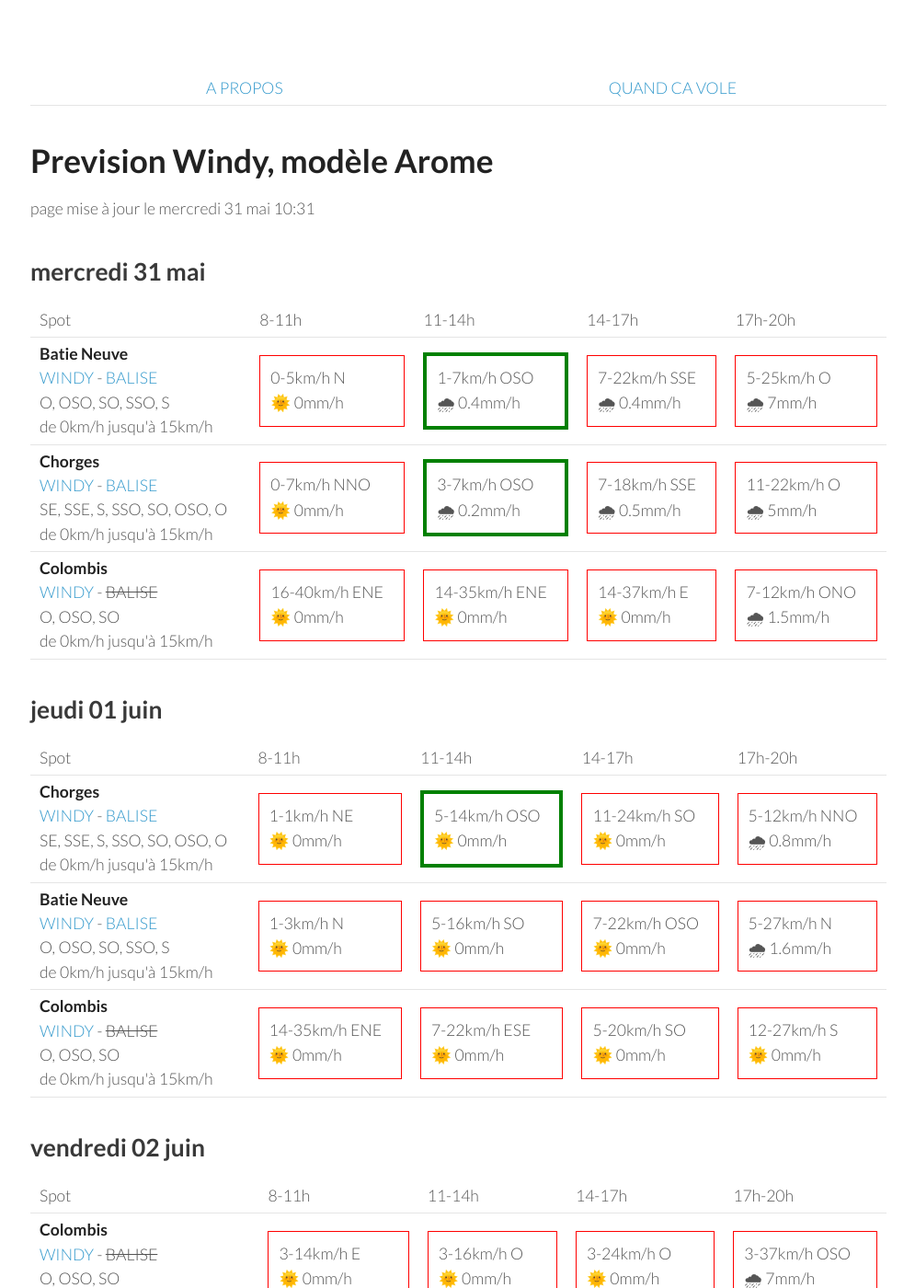
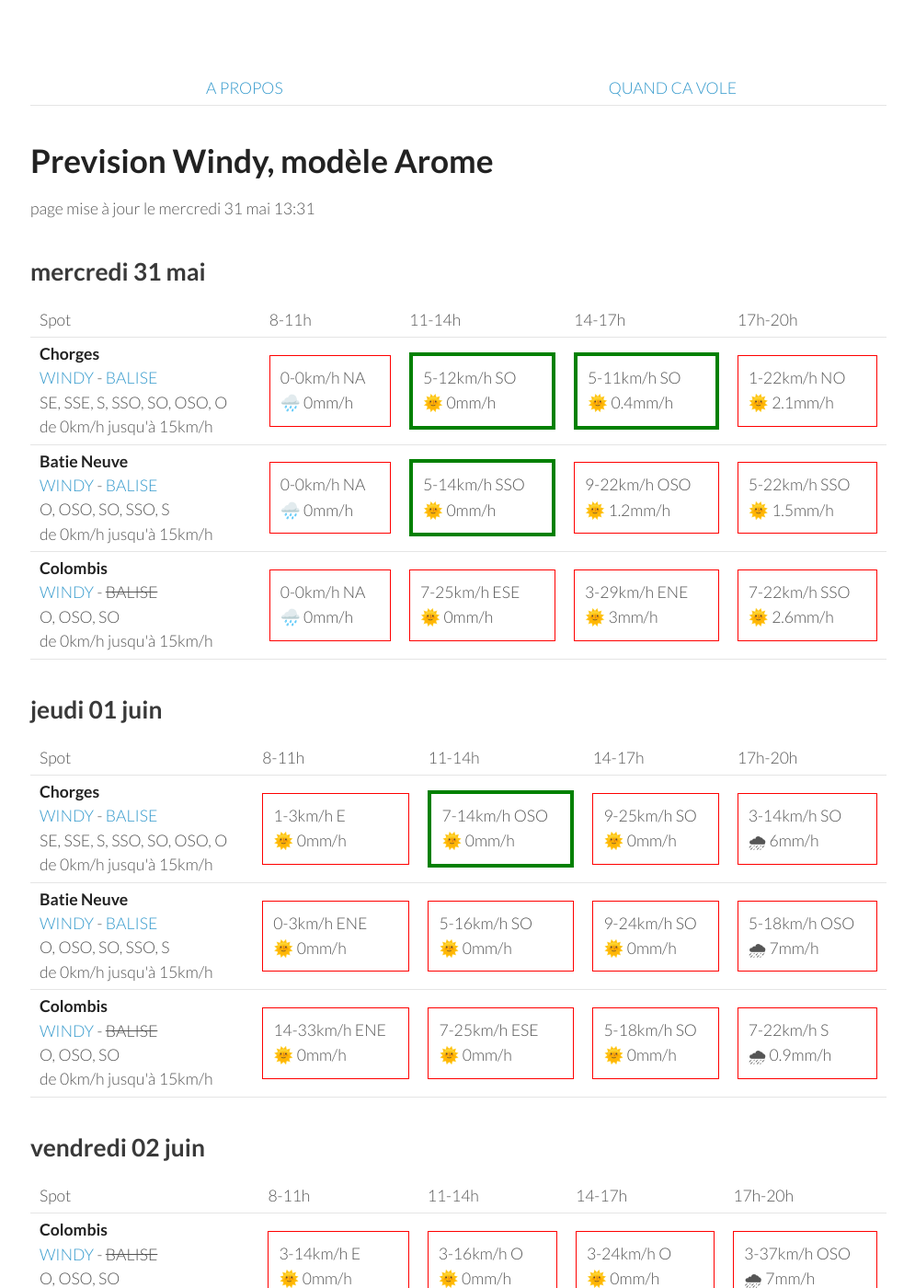
Before and after one commit to parapente-dans-le-nord/parapente-dans-le-nord.github.io, a Jekyll site: the page built from serre_poncon.markdown, in a window 1280 px wide and 1400 px high. Shown: the whole window at 92% size, without its empty margins (25-1020 px from the left). Built offline with Jekyll 4.4.1, drawn with Linux system fonts in a browser that asks for light colours.

Commit message:
update index.markdown

```diff
--- a/serre_poncon.markdown
+++ b/serre_poncon.markdown
@@ -7,7 +7,7 @@ title:  "Tous les spots"
 {: .links}
 
 # Prevision Windy, modèle Arome
-page mise à jour le mercredi 31 mai 10:31
+page mise à jour le mercredi 31 mai 13:31
 
 ## mercredi 31 mai
 
@@ -22,33 +22,30 @@ page mise à jour le mercredi 31 mai 10:31
       <td>17h-20h</td>
     </tr>
 <tr>
-        <td><strong>Batie Neuve</strong><br><a href="https://windy.com/44.584/6.236?44.559,6.262,10,m:eTtagly">WINDY</a> - <span class=""><a href="https://www.openwindmap.org/PP554">BALISE</a> </span><br> <span class="vent-favorable">O, OSO, SO, SSO, S</span><br><span class="force-vent">de 0km/h jusqu'à 15km/h</span> </td>
+        <td><strong>Chorges</strong><br><a href="https://windy.com/44.578/6.280?44.559,6.262,10">WINDY</a> - <span class=""><a href="https://www.openwindmap.org/PP554">BALISE</a> </span><br> <span class="vent-favorable">SE, SSE, S, SSO, SO, OSO, O</span><br><span class="force-vent">de 0km/h jusqu'à 15km/h</span> </td>
 
-            <td><div class="not-flyable"><p>0-5km/h N</p><p>🌞 0mm/h</p></div></td>
-            <td><div class="flyable"><p>1-7km/h OSO</p><p>🌧 0.4mm/h</p></div></td>
-            <td><div class="not-flyable"><p>7-22km/h SSE</p><p>🌧 0.4mm/h</p></div></td>
-            <td><div class="not-flyable"><p>5-25km/h O</p><p>🌧 7mm/h</p></div></td>
-
+            <td><div class="not-flyable"><p>0-0km/h NA</p><p>🌧️ 0mm/h</p></div></td>
+            <td><div class="flyable"><p>5-12km/h SO</p><p>🌞 0mm/h</p></div></td>
+            <td><div class="flyable"><p>5-11km/h SO</p><p>🌞 0.4mm/h</p></div></td>
+            <td><div class="not-flyable"><p>1-22km/h NO</p><p>🌞 2.1mm/h</p></div></td>
 
     </tr>
 <tr>
-        <td><strong>Chorges</strong><br><a href="https://windy.com/44.578/6.280?44.559,6.262,10">WINDY</a> - <span class=""><a href="https://www.openwindmap.org/PP554">BALISE</a> </span><br> <span class="vent-favorable">SE, SSE, S, SSO, SO, OSO, O</span><br><span class="force-vent">de 0km/h jusqu'à 15km/h</span> </td>
+        <td><strong>Batie Neuve</strong><br><a href="https://windy.com/44.584/6.236?44.559,6.262,10,m:eTtagly">WINDY</a> - <span class=""><a href="https://www.openwindmap.org/PP554">BALISE</a> </span><br> <span class="vent-favorable">O, OSO, SO, SSO, S</span><br><span class="force-vent">de 0km/h jusqu'à 15km/h</span> </td>
 
-            <td><div class="not-flyable"><p>0-7km/h NNO</p><p>🌞 0mm/h</p></div></td>
-            <td><div class="flyable"><p>3-7km/h OSO</p><p>🌧 0.2mm/h</p></div></td>
-            <td><div class="not-flyable"><p>7-18km/h SSE</p><p>🌧 0.5mm/h</p></div></td>
-            <td><div class="not-flyable"><p>11-22km/h O</p><p>🌧 5mm/h</p></div></td>
-
+            <td><div class="not-flyable"><p>0-0km/h NA</p><p>🌧️ 0mm/h</p></div></td>
+            <td><div class="flyable"><p>5-14km/h SSO</p><p>🌞 0mm/h</p></div></td>
+            <td><div class="not-flyable"><p>9-22km/h OSO</p><p>🌞 1.2mm/h</p></div></td>
+            <td><div class="not-flyable"><p>5-22km/h SSO</p><p>🌞 1.5mm/h</p></div></td>
 
     </tr>
 <tr>
         <td><strong>Colombis</strong><br><a href="https://windy.com/44.494/6.216?44.559,6.262,10">WINDY</a> - <span class="no-balise"> BALISE </span><br> <span class="vent-favorable">O, OSO, SO</span><br><span class="force-vent">de 0km/h jusqu'à 15km/h</span> </td>
 
-            <td><div class="not-flyable"><p>16-40km/h ENE</p><p>🌞 0mm/h</p></div></td>
-            <td><div class="not-flyable"><p>14-35km/h ENE</p><p>🌞 0mm/h</p></div></td>
-            <td><div class="not-flyable"><p>14-37km/h E</p><p>🌞 0mm/h</p></div></td>
-            <td><div class="not-flyable"><p>7-12km/h ONO</p><p>🌧 1.5mm/h</p></div></td>
-
+            <td><div class="not-flyable"><p>0-0km/h NA</p><p>🌧️ 0mm/h</p></div></td>
+            <td><div class="not-flyable"><p>7-25km/h ESE</p><p>🌞 0mm/h</p></div></td>
+            <td><div class="not-flyable"><p>3-29km/h ENE</p><p>🌞 3mm/h</p></div></td>
+            <td><div class="not-flyable"><p>7-22km/h SSO</p><p>🌞 2.6mm/h</p></div></td>
 
     </tr>
 
@@ -70,30 +67,30 @@ page mise à jour le mercredi 31 mai 10:31
 <tr>
         <td><strong>Chorges</strong><br><a href="https://windy.com/44.578/6.280?44.559,6.262,10">WINDY</a> - <span class=""><a href="https://www.openwindmap.org/PP554">BALISE</a> </span><br> <span class="vent-favorable">SE, SSE, S, SSO, SO, OSO, O</span><br><span class="force-vent">de 0km/h jusqu'à 15km/h</span> </td>
 
-            <td><div class="not-flyable"><p>1-1km/h NE</p><p>🌞 0mm/h</p></div></td>
-            <td><div class="flyable"><p>5-14km/h OSO</p><p>🌞 0mm/h</p></div></td>
-            <td><div class="not-flyable"><p>11-24km/h SO</p><p>🌞 0mm/h</p></div></td>
-            <td><div class="not-flyable"><p>5-12km/h NNO</p><p>🌧 0.8mm/h</p></div></td>
+            <td><div class="not-flyable"><p>1-3km/h E</p><p>🌞 0mm/h</p></div></td>
+            <td><div class="flyable"><p>7-14km/h OSO</p><p>🌞 0mm/h</p></div></td>
+            <td><div class="not-flyable"><p>9-25km/h SO</p><p>🌞 0mm/h</p></div></td>
+            <td><div class="not-flyable"><p>3-14km/h SO</p><p>🌧 6mm/h</p></div></td>
 
 
     </tr>
 <tr>
         <td><strong>Batie Neuve</strong><br><a href="https://windy.com/44.584/6.236?44.559,6.262,10,m:eTtagly">WINDY</a> - <span class=""><a href="https://www.openwindmap.org/PP554">BALISE</a> </span><br> <span class="vent-favorable">O, OSO, SO, SSO, S</span><br><span class="force-vent">de 0km/h jusqu'à 15km/h</span> </td>
 
-            <td><div class="not-flyable"><p>1-3km/h N</p><p>🌞 0mm/h</p></div></td>
+            <td><div class="not-flyable"><p>0-3km/h ENE</p><p>🌞 0mm/h</p></div></td>
             <td><div class="not-flyable"><p>5-16km/h SO</p><p>🌞 0mm/h</p></div></td>
-            <td><div class="not-flyable"><p>7-22km/h OSO</p><p>🌞 0mm/h</p></div></td>
-            <td><div class="not-flyable"><p>5-27km/h N</p><p>🌧 1.6mm/h</p></div></td>
+            <td><div class="not-flyable"><p>9-24km/h SO</p><p>🌞 0mm/h</p></div></td>
+            <td><div class="not-flyable"><p>5-18km/h OSO</p><p>🌧 7mm/h</p></div></td>
 
 
     </tr>
 <tr>
         <td><strong>Colombis</strong><br><a href="https://windy.com/44.494/6.216?44.559,6.262,10">WINDY</a> - <span class="no-balise"> BALISE </span><br> <span class="vent-favorable">O, OSO, SO</span><br><span class="force-vent">de 0km/h jusqu'à 15km/h</span> </td>
 
-            <td><div class="not-flyable"><p>14-35km/h ENE</p><p>🌞 0mm/h</p></div></td>
-            <td><div class="not-flyable"><p>7-22km/h ESE</p><p>🌞 0mm/h</p></div></td>
-            <td><div class="not-flyable"><p>5-20km/h SO</p><p>🌞 0mm/h</p></div></td>
-            <td><div class="not-flyable"><p>12-27km/h S</p><p>🌞 0mm/h</p></div></td>
+            <td><div class="not-flyable"><p>14-33km/h ENE</p><p>🌞 0mm/h</p></div></td>
+            <td><div class="not-flyable"><p>7-25km/h ESE</p><p>🌞 0mm/h</p></div></td>
+            <td><div class="not-flyable"><p>5-18km/h SO</p><p>🌞 0mm/h</p></div></td>
+            <td><div class="not-flyable"><p>7-22km/h S</p><p>🌧 0.9mm/h</p></div></td>
 
 
     </tr>
```
